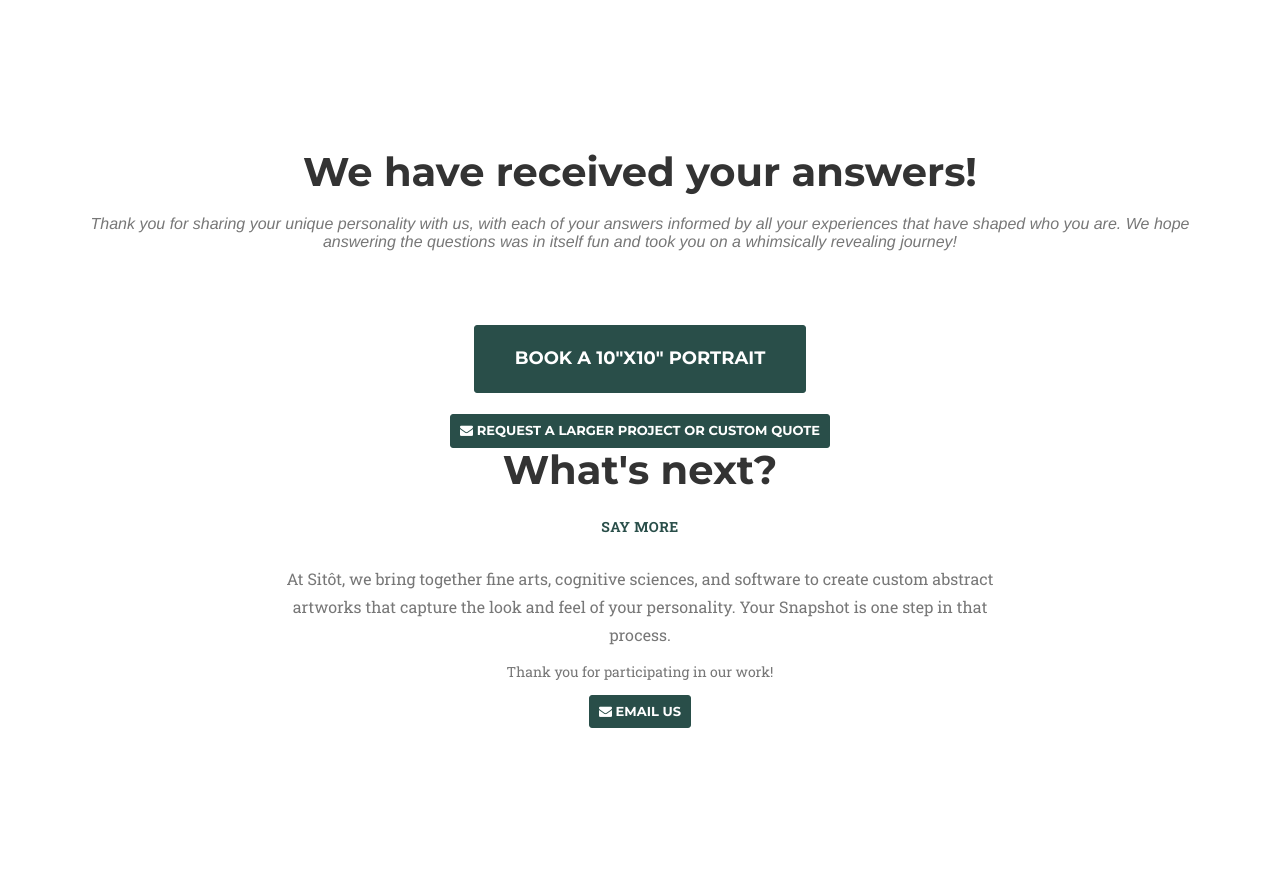
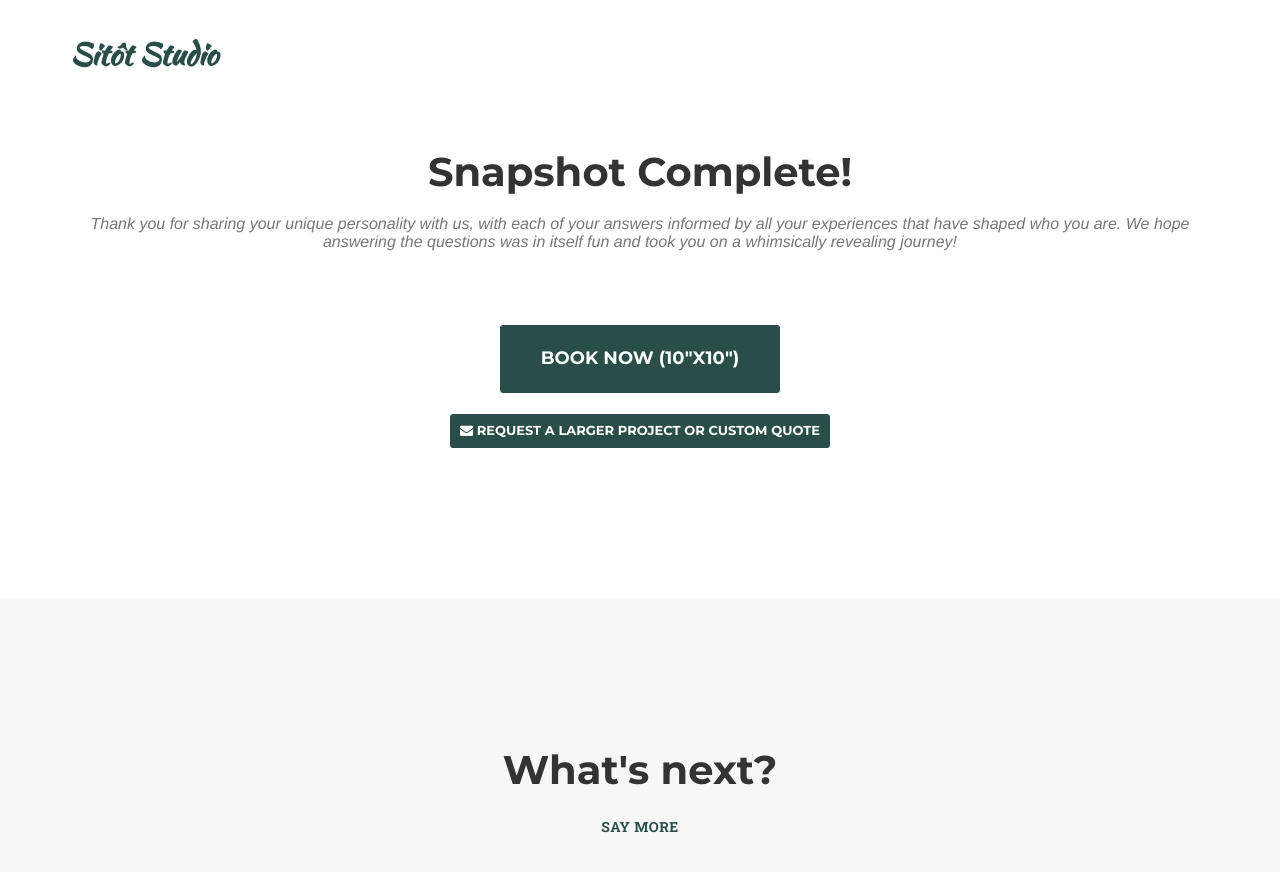
Before and after one commit to sitotstudio/sitotstudio.github.io, a Jekyll site: the page built from snapshot-complete.html, in a window 1280 px wide and 900 px high. Shown: the top 872 px of the window. Built offline with Jekyll 4.4.1, drawn with Linux system fonts in a browser that asks for light colours; some web fonts are replaced.

Commit message:
Add sections to snapshot confirmation page + split out nav to its own html and add to page layout

```diff
--- /dev/null
+++ b/_includes/nav.html
@@ -0,0 +1,41 @@
+<!-- Navigation -->
+<nav class="navbar navbar-default navbar-fixed-top">
+    <div class="container">
+        <!-- Brand and toggle get grouped for better mobile display -->
+        <div class="navbar-header page-scroll">
+            <button type="button" class="navbar-toggle" data-toggle="collapse" data-target="#bs-example-navbar-collapse-1">
+                <span class="sr-only">Toggle navigation</span>
+                <span class="icon-bar"></span>
+                <span class="icon-bar"></span>
+                <span class="icon-bar"></span>
+            </button>
+            <a class="navbar-brand page-scroll" href="#page-top">{{site.title}}</a>
+        </div>
+
+        <!-- Collect the nav links, forms, and other content for toggling -->
+        <div class="collapse navbar-collapse" id="bs-example-navbar-collapse-1">
+            <ul class="nav navbar-nav navbar-right">
+                <li class="hidden">
+                    <a href="#page-top"></a>
+                </li>
+                <li>
+                    <a class="page-scroll" href="/#services">Ordering</a>
+                </li>
+                <li>
+                    <a class="page-scroll" href="/#portfolio">Use Cases</a>
+                </li>
+                <!-- <li>
+                    <a class="page-scroll" href="#about">Residency</a>
+                </li>
+                <li>
+                    <a class="page-scroll" href="#team">Vision</a>
+                </li> -->
+                <li>
+                    <a class="page-scroll" href="/#contact">Contact</a>
+                </li>
+            </ul>
+        </div>
+        <!-- /.navbar-collapse -->
+    </div>
+    <!-- /.container-fluid -->
+</nav>
--- a/_layouts/default.html
+++ b/_layouts/default.html
@@ -7,6 +7,7 @@
     <body id="page-top" class="index">
 
     <!-- Removed sections, but still in code, can be added back: about.html, clients.html, team.html -->
+    {% include nav.html %}
     {% include header.html %}
     {% include services.html %}
     {% include portfolio_grid.html %}
--- a/_layouts/page.html
+++ b/_layouts/page.html
@@ -5,6 +5,7 @@
 <html>
   {% include head.html %}
   <body id="page-top">
+    {% include nav.html %}
     {{ content }}
     {% include footer.html %}
     {% include js.html %}
--- a/snapshot-complete.html
+++ b/snapshot-complete.html
@@ -11,7 +11,7 @@
     <!-- Heading -->
     <div class="row">
       <div class="col-lg-12 text-center">
-          <h2 class="section-heading">We have received your answers!</h2>
+          <h2 class="section-heading">Snapshot Complete!</h2>
           <h3 class="section-subheading text-muted">
               Thank you for sharing your unique personality with us, with each of your answers informed by all your experiences that have shaped who you are.
               We hope answering the questions was in itself fun and took you on a whimsically revealing journey!
@@ -19,7 +19,7 @@
           <div class="text-center" style="margin-top: 30px;">
             <a href="https://book.stripe.com/dRm7sK7Zb0R4979esugA801"
                class="btn btn-primary btn-xl">
-                Book a 10"x10" portrait
+                Book Now (10"x10")
             </a>
             <br><br>
             <a href="mailto:info@sitot.ca" class="btn btn-primary btn-sm">
@@ -28,13 +28,18 @@
         </div>
       </div>
     </div>
+  </div>
+</section>
 
 <!-- What Happens Next -->
+<section id="whats-next" class="bg-light-gray">
+  <div class="container">
     <div class="row">
       <div class="col-lg-8 col-lg-offset-2 text-center">
 
         <h2 class="section-heading">What's next?</h2>
-        <a href="#" class="toggle-description" aria-expanded="false">
+        <a href="#" class="toggle-description" aria-expanded="false"
+          style="display: inline-block; margin: 10px 0 25px;">
         Say more
         </a>
 
@@ -51,8 +56,7 @@
           <div class="service-item">
             <h4 class="service-heading">2. Check your spam</h4>
             <p class="text-muted">
-              Sometimes our emails get lost in inboxes, especially for Outlook recipients with auto-filtering and organization algorithms.
-              If you have not seen your results in your inbox in 24 hours, it is likely there was an issue! Worry not, a copy of your results is still archived, and we can fetch it again and send it to you directly, outside of the mailing service we typically use. Email us at info@sitot.ca and we will be in touch the same day!
+              If you haven't received your results within 24 hours, please check your spam or junk folder. If they're still missing, email us at info@sitot.ca. Your results are archived, and we'll help get them to you.
             </p>
           </div>
 
@@ -60,7 +64,7 @@
             <h4 class="service-heading">3. Ready to book?</h4>
             <p class="text-muted">
               Scores and descriptions can only do so much when an actual painted portrait is worth more than a thousand words.
-              You will have access to booking links in your results email, but if you want to snag a limited spot before they're booked out for the month, place your order below and we will be in touch with a confirmed timeline and pick-up instructions!
+              You will have access to booking links in your results email, but if you want to snag a limited spot before they're booked out for the month, place your order now and we will be in touch with a confirmed timeline and pick-up instructions!
               <br>
               We offer default canvas sizes, 10"x10" (450CAD), 15"x40" (4750CAD), and 30"x40" (6200CAD), with custom canvas sizes available as well to fit your space.
             </p>
@@ -69,8 +73,12 @@
         </div>
       </div>
     </div>
+  </div>
+</section>
 
 <!-- Closing Message -->
+<section id="closing-message">
+  <div class="container">
     <div class="row">
         <div class="col-lg-8 col-lg-offset-2 text-center">
             <p class="large text-muted">
@@ -89,6 +97,7 @@
         </div>
     </div>
   </div>
+</section>
 
 <script>
   document.addEventListener('DOMContentLoaded', function () {
@@ -106,4 +115,3 @@
     });
   });
 </script>
-</section>
```
Also changed, not shown: _includes/header.html (+1 -43 lines). Lines whose indentation alone changed are shown as unchanged.
